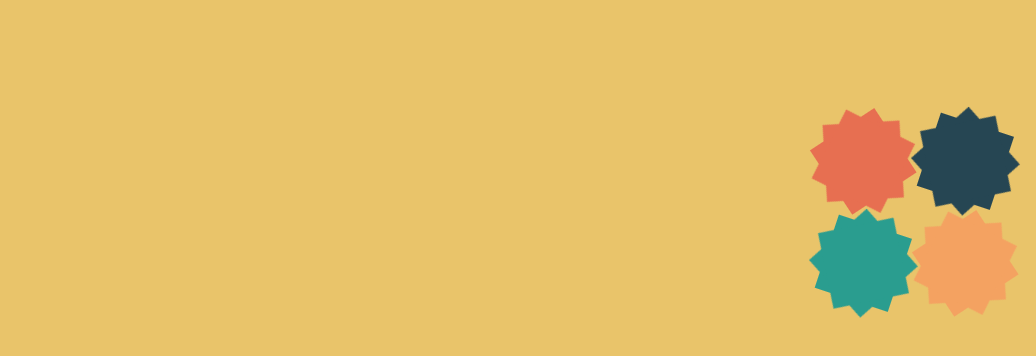
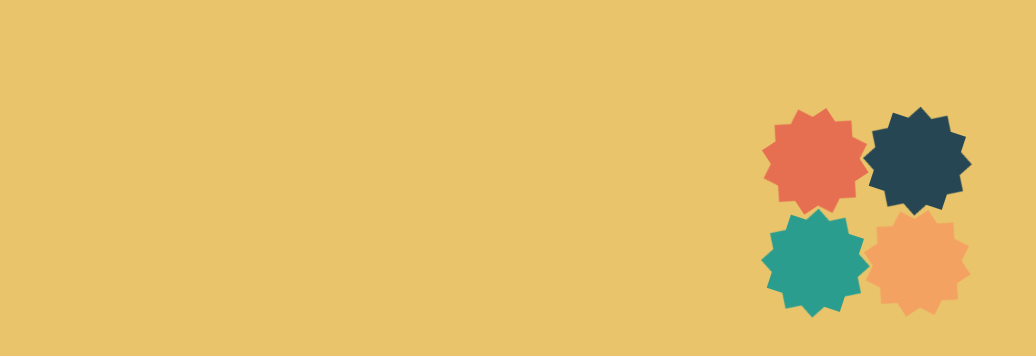
Before and after one commit to gitkorv/mywebsite, a plain HTML site: page index.html in a window 1280 px wide. Shown: the part 418-774 px from the top of the page, without its empty margins (244-1280 px from the left). Drawn offline with Linux system fonts and the light colour scheme; a web font is replaced by a local one.

Commit message:
Update style.css

```diff
--- a/style.css
+++ b/style.css
@@ -53,7 +53,7 @@ body{
     column-gap: 2vw;
     align-self: flex-end;
     justify-self: end;
-    padding: 0 2rem 5rem 0;
+    padding: 0 5rem 5rem 0;
 }
 
 #burst-12{
```
